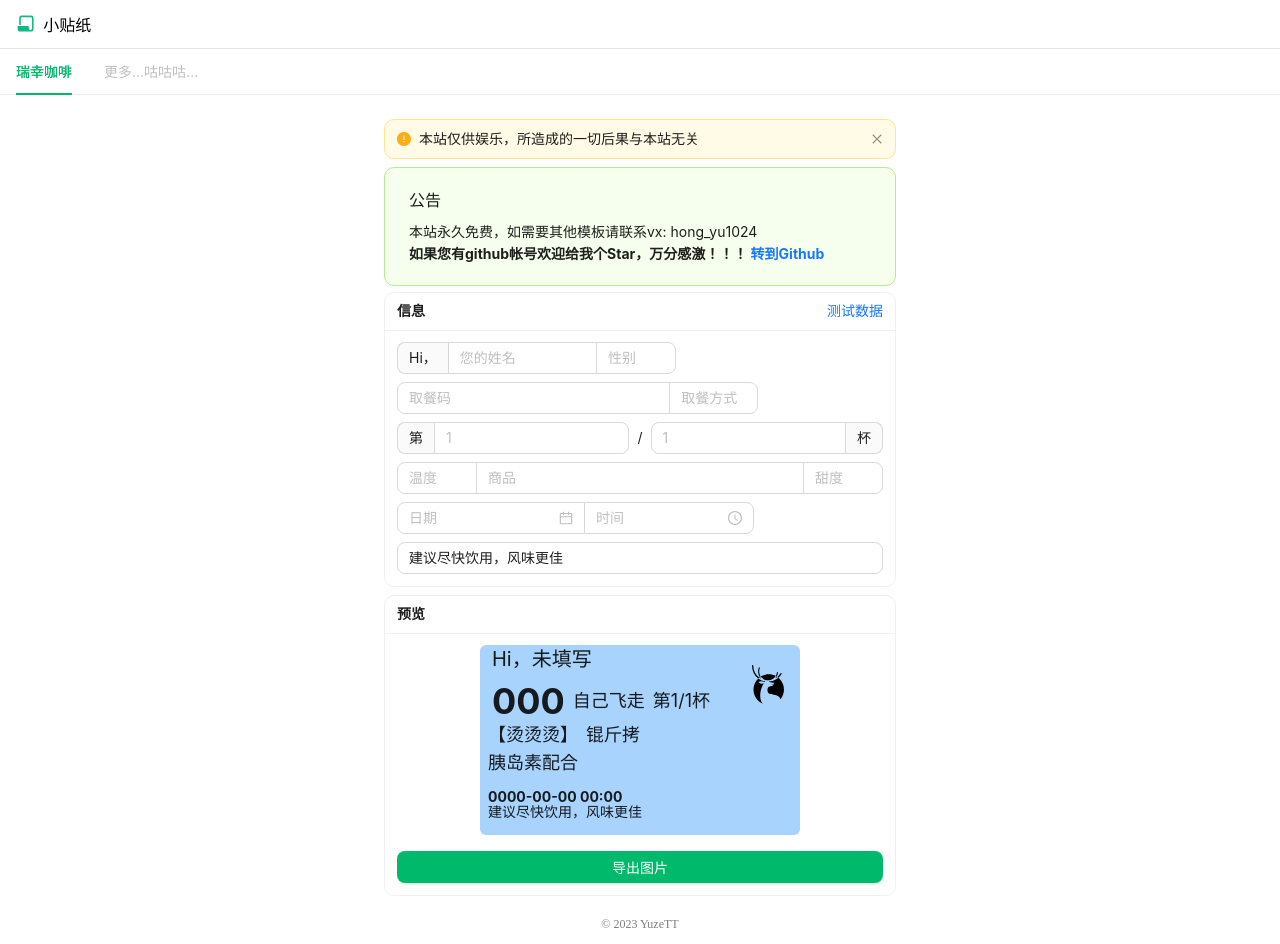
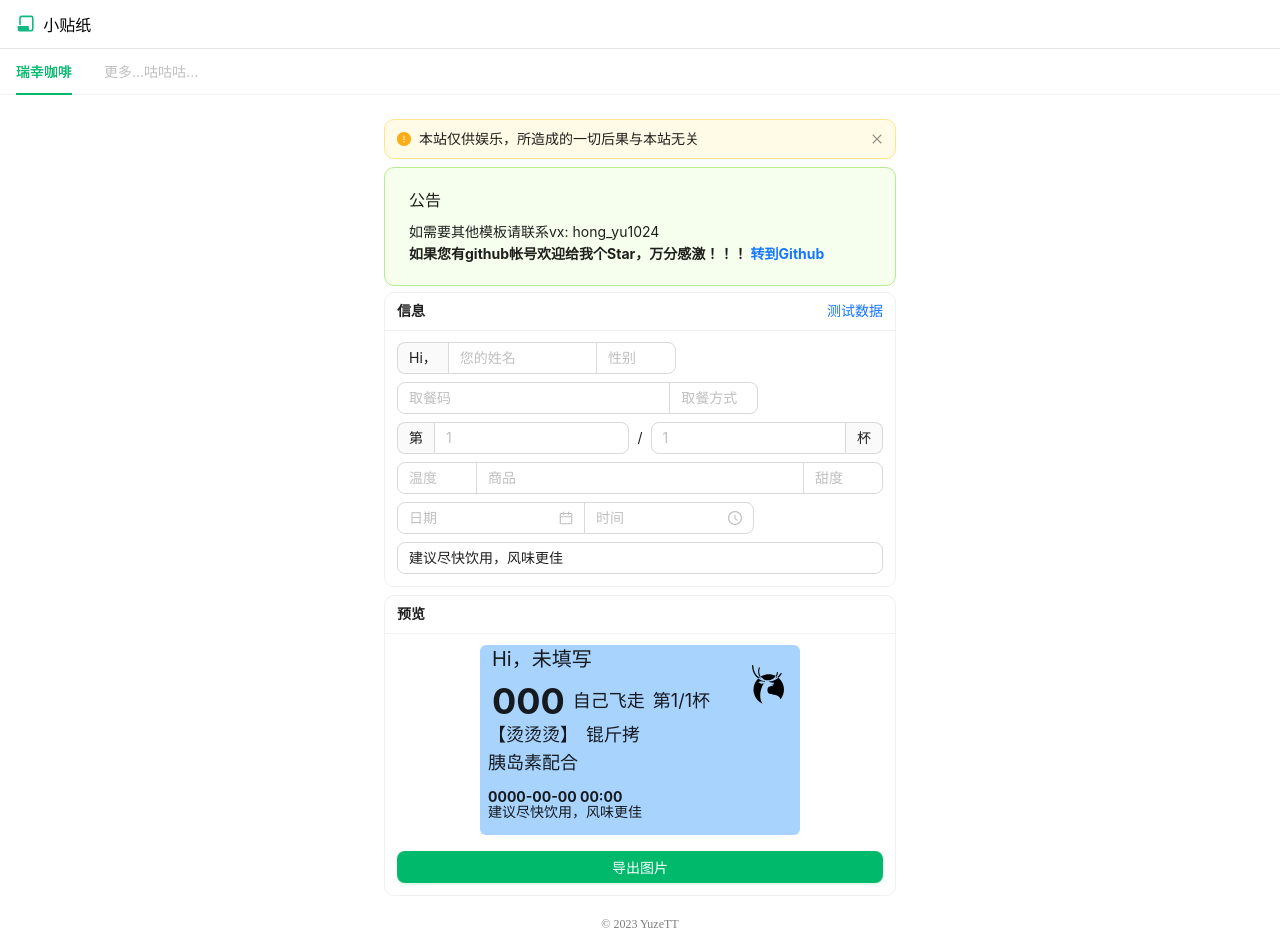
Before and after one commit to YuzeTT/picture-kit, a React (Vite) app: page / in a window 1280 px wide. Built offline with nearby package versions, Linux system fonts and the light colour scheme.

Commit message:
chore: update

```diff
--- a/src/App.tsx
+++ b/src/App.tsx
@@ -39,7 +39,7 @@
           <Alert
             message="公告"
             description={<>
-              <div>本站永久免费，如需要其他模板请联系vx: hong_yu1024</div>
+              <div>如需要其他模板请联系vx: hong_yu1024</div>
               <div className='font-bold'>如果您有github帐号欢迎给我个Star，万分感激！！！ <a href="https://github.com/YuzeTT/picture-kit">转到Github</a></div>
             </>}
             type="success"
```
